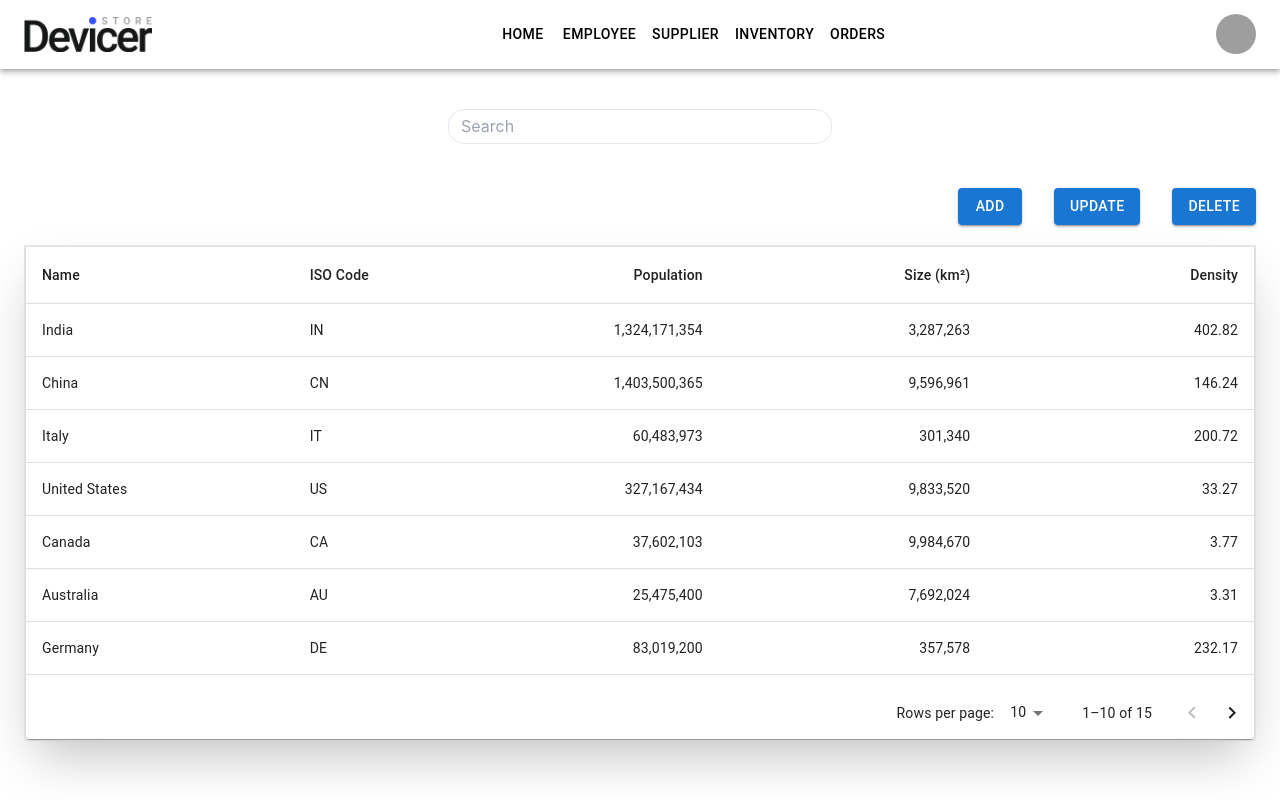
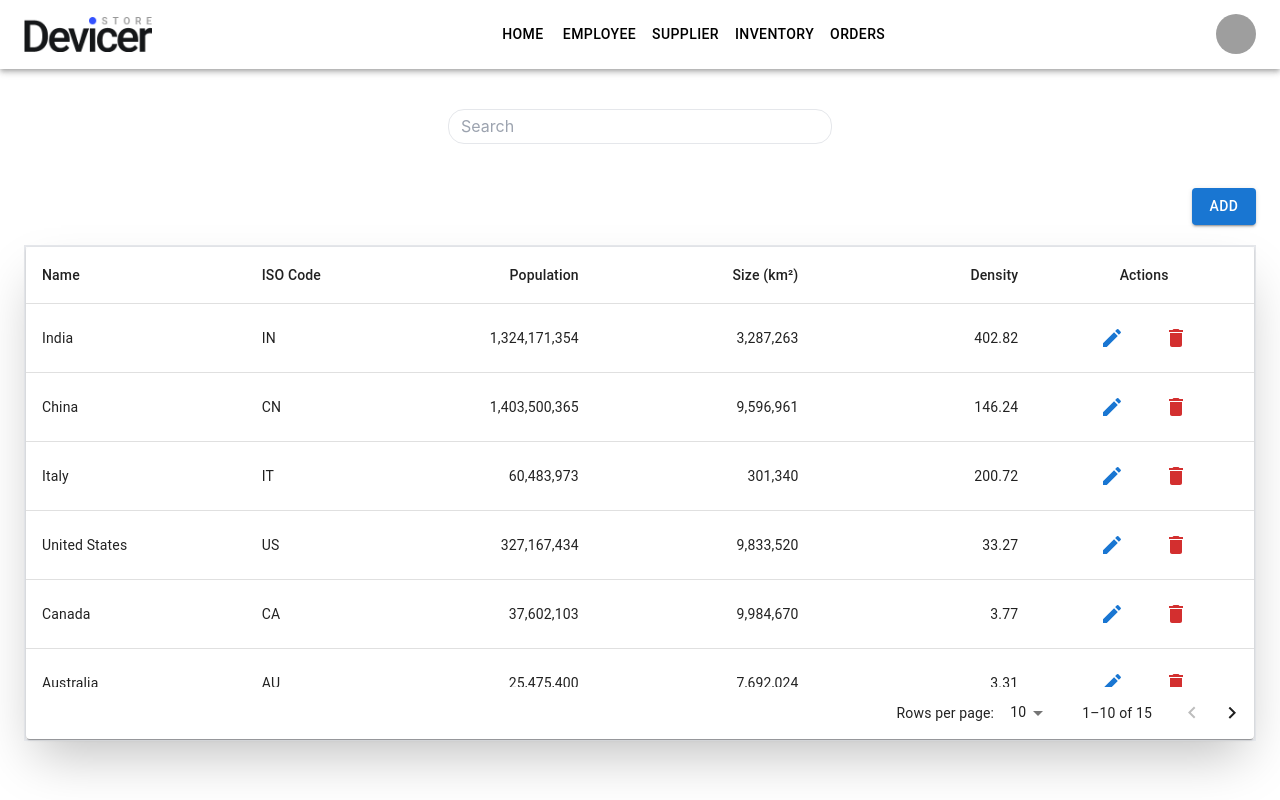
Before and after one commit to Sithum1220/Mobile-Shop-Management-System, a React (Create React App) app in the folder Client/: page /employee in a window 1280 px wide. Built offline with nearby package versions, Linux system fonts and the light colour scheme; grey boxes are pictures that could not be loaded.

Commit message:
Employee Form Update

```diff
--- a/Client/src/view/pages/Employee/Employee.tsx
+++ b/Client/src/view/pages/Employee/Employee.tsx
@@ -8,12 +8,14 @@ import TableHead from '@mui/material/TableHead';
 import TablePagination from '@mui/material/TablePagination';
 import TableRow from '@mui/material/TableRow';
 import Button from "@mui/material/Button";
+import EditIcon from '@mui/icons-material/Edit';
+import DeleteIcon from '@mui/icons-material/Delete';
 
 interface Column {
-    id: 'name' | 'code' | 'population' | 'size' | 'density';
+    id: 'name' | 'code' | 'population' | 'size' | 'density' | 'actions';
     label: string;
     minWidth?: number;
-    align?: 'right';
+    align?: 'right' | 'left' | 'center';
     format?: (value: number) => string;
 }
 
@@ -40,6 +42,12 @@ const columns: readonly Column[] = [
         minWidth: 170,
         align: 'right',
         format: (value: number) => value.toFixed(2),
+    },
+    {
+        id: 'actions',
+        label: 'Actions',
+        minWidth: 170,
+        align: 'center',
     },
 ];
 
@@ -79,7 +87,6 @@ const rows = [
     createData('Brazil', 'BR', 210147125, 8515767),
 ];
 
-
 export function Employee() {
     const [page, setPage] = React.useState(0);
     const [rowsPerPage, setRowsPerPage] = React.useState(10);
@@ -92,10 +99,19 @@ export function Employee() {
         setRowsPerPage(+event.target.value);
         setPage(0);
     };
+
+    const handleEdit = (code: string) => {
+        console.log("Edit", code);
+        // Implement edit functionality
+    };
+
+    const handleDelete = (code: string) => {
+        console.log("Delete", code);
+        // Implement delete functionality
+    };
+
     return (
         <div>
-
-
             <div className="mt-10 flex justify-center w-full items-center flex-col gap-8">
                 <div className="mb-3 xl:w-96">
                     <input
@@ -114,13 +130,10 @@ export function Employee() {
                 <div className="w-full">
                     <div className="flex justify-end gap-8 mb-5">
                         <Button variant="contained">Add</Button>
-                        <Button variant="contained">Update</Button>
-                        <Button variant="contained">Delete</Button>
                     </div>
                     <div className="w-full shadow-2xl border-2 border-gray-200">
-
-                        <Paper sx={{width: '100%', overflow: 'hidden'}}>
-                            <TableContainer sx={{maxHeight: 440}}>
+                        <Paper sx={{ width: '100%', overflow: 'hidden' }}>
+                            <TableContainer sx={{ maxHeight: 440 }}>
                                 <Table stickyHeader aria-label="sticky table">
                                     <TableHead>
                                         <TableRow>
@@ -128,7 +141,7 @@ export function Employee() {
                                                 <TableCell
                                                     key={column.id}
                                                     align={column.align}
-                                                    style={{minWidth: column.minWidth}}
+                                                    style={{ minWidth: column.minWidth }}
                                                 >
                                                     {column.label}
                                                 </TableCell>
@@ -138,11 +151,10 @@ export function Employee() {
                                     <TableBody>
                                         {rows
                                             .slice(page * rowsPerPage, page * rowsPerPage + rowsPerPage)
-                                            .map((row) => {
-                                                return (
+                                            .map((row) => (
                                                 <TableRow hover role="checkbox" tabIndex={-1} key={row.code}>
-                                                        {columns.map((column) => {
-                                                            const value = row[column.id];
+                                                    {columns.slice(0, -1).map((column) => {
+                                                        const value = row[column.id as keyof Data]; // Type assertion here
                                                         return (
                                                             <TableCell key={column.id} align={column.align}>
                                                                 {column.format && typeof value === 'number'
@@ -151,9 +163,16 @@ export function Employee() {
                                                             </TableCell>
                                                         );
                                                     })}
+                                                    <TableCell align="center">
+                                                        <Button onClick={() => handleEdit(row.code)} color="primary">
+                                                            <EditIcon />
+                                                        </Button>
+                                                        <Button onClick={() => handleDelete(row.code)} color="error">
+                                                            <DeleteIcon />
+                                                        </Button>
+                                                    </TableCell>
                                                 </TableRow>
-                                                );
-                                            })}
+                                            ))}
                                     </TableBody>
                                 </Table>
                             </TableContainer>
@@ -167,12 +186,9 @@ export function Employee() {
                                 onRowsPerPageChange={handleChangeRowsPerPage}
                             />
                         </Paper>
-
                     </div>
                 </div>
-
             </div>
         </div>
-
     );
 }
```
Lines whose indentation alone changed are shown as unchanged.
